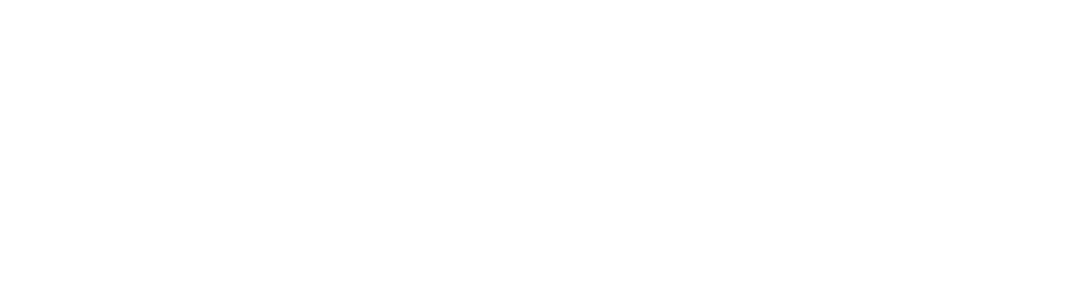
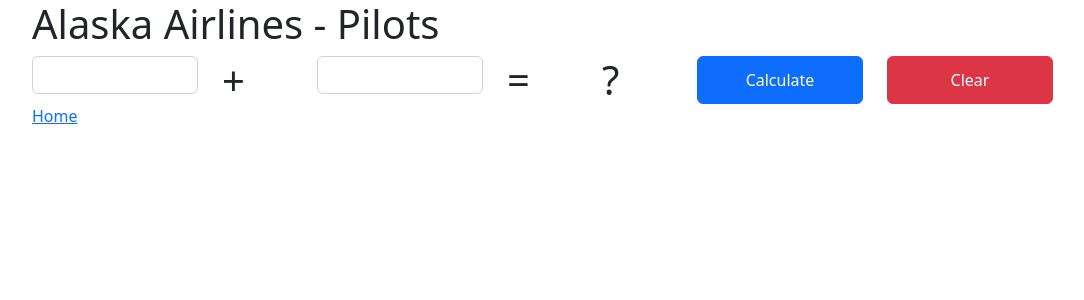
Before and after one commit to LA-McAlister/CIS117-React-App, a React (Create React App) app in the folder bidpro-admin/: page /alaska-airlines/pilots in a window 1280 px wide. Before the commit this address had no page. Shown: the top 300 px of the page, without its empty margins (50-1134 px from the left). Built offline with nearby package versions, Linux system fonts and the light colour scheme.

Commit message:
Simple Addition Component - Part 1 Lab

```diff
--- a/bidpro-admin/src/App.js
+++ b/bidpro-admin/src/App.js
@@ -1,11 +1,12 @@
 import HomePage from "./pages/home/index";
 import AABidTypes from "./pages/american-airlines/bidtypes";
+import AAPilots from "./pages/american-airlines/pilots";
 import ASBidTypes from "./pages/alaska-airlines/bidtypes";
+import ASPilots from "./pages/alaska-airlines/pilots";
 import FABidTypes from "./pages/frontier-airlines/bidtypes";
 import UPBidTypes from "./pages/ups/bidtypes";
 
 import { Routes, Route } from "react-router-dom";
-import { AAPilots } from "./pages/american-airlines/pilots/AAPilots";
 
 function App() {
   return (
@@ -15,6 +16,7 @@
         <Route path="/american-airlines/bidtypes" element={<AABidTypes />} />
         <Route path="/american-airlines/pilots" element={<AAPilots />} />
         <Route path="/alaska-airlines/bidtypes" element={<ASBidTypes />} />
+        <Route path="/alaska-airlines/pilots" element={<ASPilots />} />
         <Route path="/frontier-airlines/bidtypes" element={<FABidTypes />} />
         <Route path="/ups/bidtypes" element={<UPBidTypes />} />
       </Routes>
--- /dev/null
+++ b/bidpro-admin/src/components/SimpleAddition/SimpleAddition.jsx
@@ -0,0 +1,63 @@
+import React, { useState } from "react";
+
+export const SimpleAddition = () => {
+  const [num1, setNum1] = useState("");
+  const [num2, setNum2] = useState("");
+  const [total, setTotal] = useState("?");
+
+  /**
+   * JavaScript Code
+   */
+
+  const calculate = () => {
+    let numberOne = Number(num1);
+    let numberTwo = Number(num2);
+    setTotal(numberOne + numberTwo);
+  };
+
+  const clear = () => {
+    setNum1("");
+    setNum2("");
+    setTotal("?");
+  };
+
+  /**
+   *  JSX CODE (HTML)
+   */
+
+  return (
+    <>
+      <div className="row">
+        <div className="col-2">
+          <input
+            type="text"
+            className="form-control"
+            vaule={num1}
+            onChange={(e) => setNum1(e.target.value)}
+          />
+        </div>
+        <div className="col-1 display-6">+</div>
+        <div className="col-2 display-6">
+          <input
+            type="text"
+            className="form-control"
+            vaule={num2}
+            onChange={(e) => setNum2(e.target.value)}
+          />
+        </div>
+        <div className="col-1 display-6">=</div>
+        <div className="col-1 display-6">{total}</div>
+        <div className="col-2 d-grid">
+          <button className="btn btn-primary" onClick={calculate}>
+            Calculate
+          </button>
+        </div>
+        <div className="col-2 d-grid">
+          <button className="btn btn-danger" onClick={clear}>
+            Clear
+          </button>
+        </div>
+      </div>
+    </>
+  );
+};
--- /dev/null
+++ b/bidpro-admin/src/components/SimpleAddition/index.js
@@ -0,0 +1,3 @@
+import { SimpleAddition } from "./SimpleAddition";
+
+export default SimpleAddition;
--- /dev/null
+++ b/bidpro-admin/src/pages/alaska-airlines/pilots/ASPilots.jsx
@@ -0,0 +1,13 @@
+import React from "react";
+import { Link } from "react-router-dom";
+import { SimpleAddition } from "../../../components/SimpleAddition/SimpleAddition";
+
+export const ASPilots = () => {
+  return (
+    <div className="container">
+      <h1>Alaska Airlines - Pilots</h1>
+      <SimpleAddition />
+      <Link to="/">Home</Link>
+    </div>
+  );
+};
--- /dev/null
+++ b/bidpro-admin/src/pages/alaska-airlines/pilots/index.js
@@ -0,0 +1,3 @@
+import { ASPilots } from "./ASPilots";
+
+export default ASPilots;
--- a/bidpro-admin/src/pages/american-airlines/pilots/index.js
+++ b/bidpro-admin/src/pages/american-airlines/pilots/index.js
@@ -1,3 +1,3 @@
-import { AABidPilots } from "./AAPilots";
+import { AAPilots } from "./AAPilots";
 
-export default AABidPilots;
+export default AAPilots;
--- a/bidpro-admin/src/pages/home/HomePage.jsx
+++ b/bidpro-admin/src/pages/home/HomePage.jsx
@@ -18,6 +18,9 @@
           <Link to="/alaska-airlines/bidtypes">Alaska Airlines - BidTypes</Link>
         </li>
         <li>
+          <Link to="/alaska-airlines/pilots">Alaska Airlines - Pilots</Link>
+        </li>
+        <li>
           <Link to="/frontier-airlines/bidtypes">
             Frontier Airlines - BidTypes
           </Link>
```
